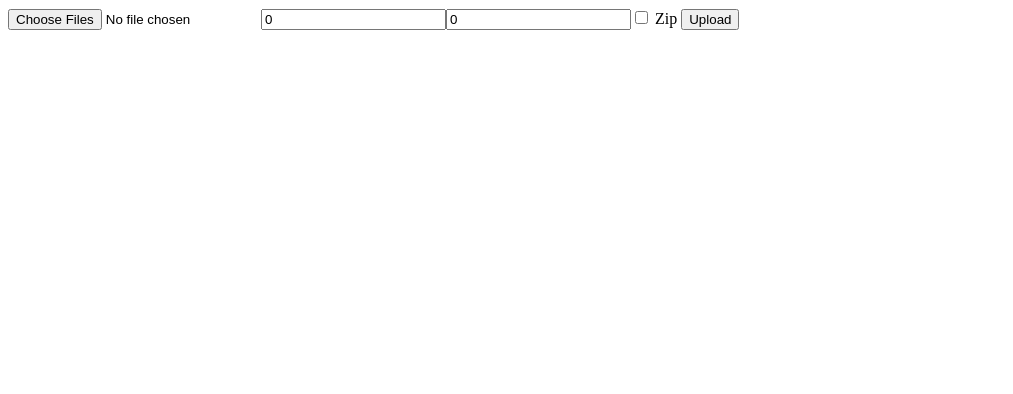
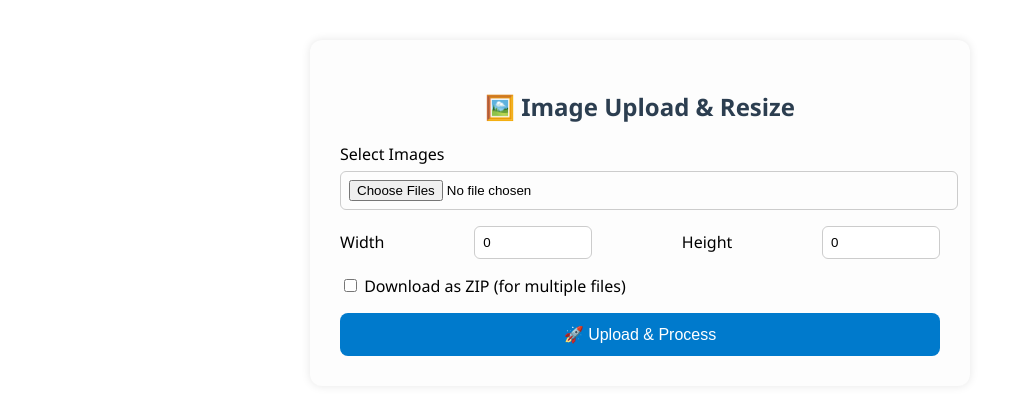
Before and after one commit to jenishitpath/image-compression-ui, an Angular app: page /home in a window 1280 px wide. Shown: the top 394 px of the page, without its empty margins (0-1013 px from the left). Built offline with nearby package versions, Linux system fonts and the light colour scheme.

Commit message:
update home UI

```diff
--- a/src/app/home/home.html
+++ b/src/app/home/home.html
@@ -1,4 +1,4 @@
-<form (submit)="uploadImages()">
+<!-- <form (submit)="uploadImages()">
   <input type="file" (change)="onFileChange($event)" multiple>
   <input type="number" [(ngModel)]="width" name="width" placeholder="Width">
   <input type="number" [(ngModel)]="height" name="height" placeholder="Height">
@@ -6,4 +6,39 @@
     <input type="checkbox" [(ngModel)]="zip" name="zip"> Zip
   </label>
   <button type="submit">Upload</button>
-</form>
+</form> -->
+
+<div class="container">
+  <h2>🖼️ Image Upload & Resize</h2>
+
+  <form (submit)="uploadImages()" class="upload-form">
+    <div class="form-group">
+      <label>Select Images</label>
+      <input type="file" (change)="onFileChange($event)" multiple accept="image/*" />
+    </div>
+
+    <div class="form-group-inline">
+      <label>Width</label>
+      <input type="number" [(ngModel)]="width" name="width" placeholder="e.g. 300" min="1" />
+
+      <label>Height</label>
+      <input type="number" [(ngModel)]="height" name="height" placeholder="e.g. 300" min="1" />
+    </div>
+
+    <div class="form-group">
+      <label>
+        <input type="checkbox" [(ngModel)]="zip" name="zip" />
+        Download as ZIP (for multiple files)
+      </label>
+    </div>
+
+    <button type="submit">🚀 Upload & Process</button>
+  </form>
+
+  <div *ngIf="files.length > 0" class="preview">
+    <h3>Selected Files:</h3>
+    <ul>
+      <li *ngFor="let f of files">{{ f.name }}</li>
+    </ul>
+  </div>
+</div>
--- a/src/app/home/home.scss
+++ b/src/app/home/home.scss
@@ -0,0 +1,72 @@
+.container {
+  max-width: 600px;
+  margin: 40px auto;
+  padding: 30px;
+  border-radius: 12px;
+  box-shadow: 0 0 10px rgba(0, 0, 0, 0.1);
+  background: #fdfdfd;
+  font-family: 'Segoe UI', sans-serif;
+}
+
+h2 {
+  text-align: center;
+  margin-bottom: 20px;
+  color: #2c3e50;
+}
+
+.upload-form {
+  display: flex;
+  flex-direction: column;
+  gap: 16px;
+}
+
+.form-group,
+.form-group-inline {
+  display: flex;
+  flex-direction: column;
+  gap: 6px;
+}
+
+.form-group-inline {
+  flex-direction: row;
+  justify-content: space-between;
+  align-items: center;
+}
+
+input[type="file"],
+input[type="number"] {
+  padding: 8px;
+  border-radius: 6px;
+  border: 1px solid #ccc;
+  width: 100%;
+}
+
+input[type="number"] {
+  max-width: 100px;
+}
+
+button {
+  padding: 12px;
+  background-color: #007acc;
+  color: white;
+  border: none;
+  border-radius: 8px;
+  font-size: 16px;
+  cursor: pointer;
+}
+
+button:hover {
+  background-color: #005f99;
+}
+
+.preview {
+  margin-top: 24px;
+}
+
+.preview ul {
+  padding-left: 18px;
+}
+
+.preview li {
+  margin-bottom: 4px;
+}
```
